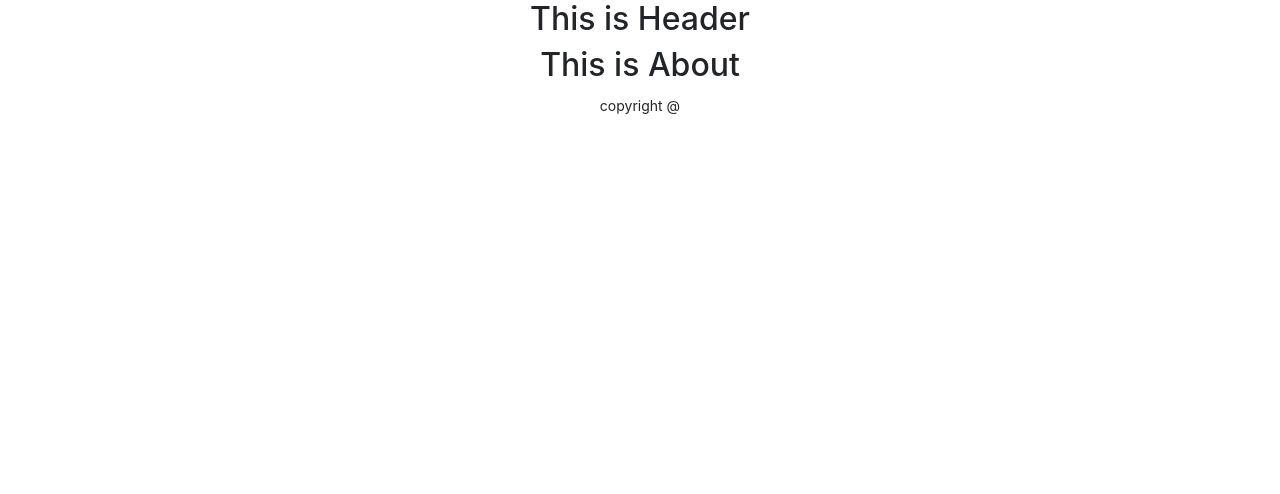
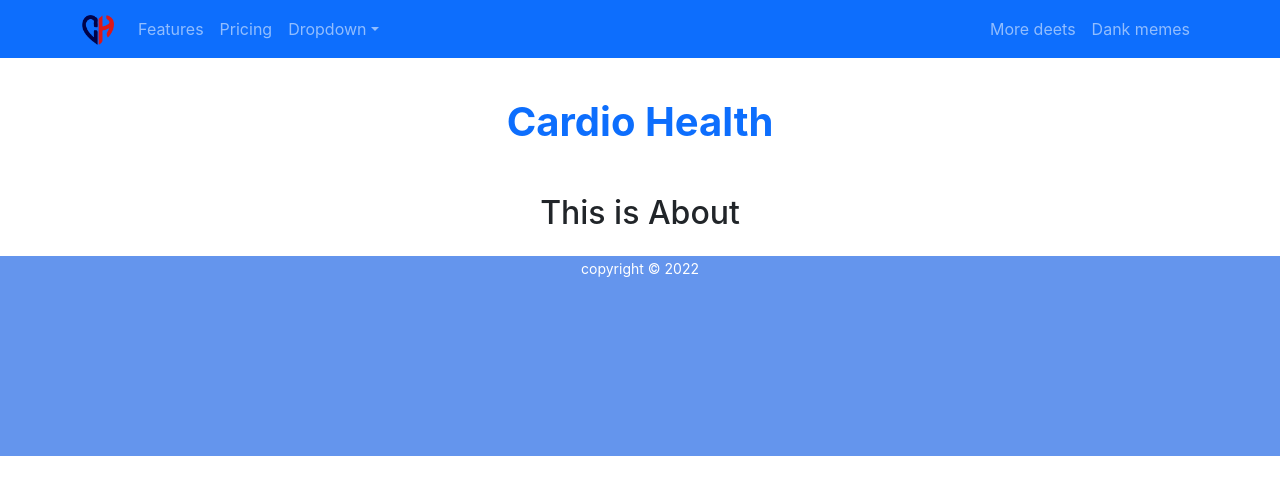
Before and after one commit to FazleRahmanEvan/Cardio-Health, a React (Create React App) app: page /about in a window 1280 px wide. Shown: the top 494 px of the page. Built offline with nearby package versions, Linux system fonts and the light colour scheme; the HTML template or start-up script is replaced by a standard one.

Commit message:
navbar and about

```diff
--- a/src/Pages/Home/Home/Banner/Banner.js
+++ b/src/Pages/Home/Home/Banner/Banner.js
@@ -15,7 +15,7 @@ const Banner = () => {
         <Carousel activeIndex={index} onSelect={handleSelect}>
         <Carousel.Item>
           <img
-            className="  d-block w-100 m-5 "
+            className="  d-block w-100  "
             src={heart}
             alt="First slide"
           />
@@ -26,7 +26,7 @@ const Banner = () => {
         </Carousel.Item>
         <Carousel.Item>
           <img
-            className="  d-block w-100 m-5 "
+            className="  d-block w-100  "
             src={cardiacarrest}
             alt="First slide"
           />
--- /dev/null
+++ b/src/Pages/Home/Home/Doctor/Doctor.css
@@ -0,0 +1,6 @@
+.doctor{
+    justify-content: center;
+    margin-top: 50px ;
+    margin-bottom: 50px;
+
+}
--- /dev/null
+++ b/src/Pages/Home/Home/Doctor/Doctor.js
@@ -0,0 +1,23 @@
+import React from 'react';
+import doctor from '../../../../images/anam.png';
+import './Doctor.css';
+
+const Doctor = () => {
+    return (
+      <div className="doctor d-flex ">
+          <div>
+            <h1  className='text-primary'>ABOUT
+                <br />
+                DR MD. ANAMUR RAHMAN </h1>
+            <h3>Cardiologist</h3>
+            <p>Assistant Professor, Sylhet MAG Osmani Medical College  Hospital</p>
+
+           </div>
+           <div>
+            <img src={doctor} alt=""/>
+           </div>
+       </div>
+    );
+};
+
+export default Doctor;
--- a/src/Pages/Home/Home/Home.js
+++ b/src/Pages/Home/Home/Home.js
@@ -1,12 +1,14 @@
 import React from 'react';
 import Services from '../Services/Services';
 import Banner from './Banner/Banner';
+import Doctor from './Doctor/Doctor';
 
 const Home = () => {
     return (
-        <div className='m-5'>
+        <div className=''>
             <Banner></Banner>
             <Services></Services>
+            <Doctor></Doctor>
         </div>
     );
 };
--- a/src/Pages/Home/Service/Service.css
+++ b/src/Pages/Home/Service/Service.css
@@ -2,7 +2,7 @@
     width: 350px;
     border: 1px solid lightgrey;
     border-radius: 10px;
-    padding-bottom: 10px;
+
     text-align: center;
 }
 .service img{
--- a/src/Pages/Home/Services/Services.js
+++ b/src/Pages/Home/Services/Services.js
@@ -11,8 +11,8 @@ const Services = () => {
         .then(data => setServices(data));
     }, [])
     return (
-        <div>
-            <h1>Services</h1>
+        <div className='mt-5'>
+            <h1 className='text-primary'>Services</h1>
            <div className="services-container">
 
             {
--- a/src/Pages/Shared/Footer/Footer.css
+++ b/src/Pages/Shared/Footer/Footer.css
@@ -0,0 +1,5 @@
+.footer{
+    background-color:cornflowerblue;
+    height: 200px;
+
+}
--- a/src/Pages/Shared/Footer/Footer.js
+++ b/src/Pages/Shared/Footer/Footer.js
@@ -1,9 +1,12 @@
 import React from 'react';
+import './Footer.css';
 
 const Footer = () => {
+    const today = new Date();
+    const year = today.getFullYear()
     return (
-        <footer>
-            <p><small>copyright @</small></p>
+        <footer className=' footer mt-4 text-white w-100 '>
+            <p ><small>copyright © {year}</small></p>
         </footer>
     );
 };
--- a/src/Pages/Shared/Header/Header.js
+++ b/src/Pages/Shared/Header/Header.js
@@ -1,10 +1,44 @@
 import React from 'react';
-
+import { Container, Nav, Navbar, NavDropdown } from 'react-bootstrap';
+import heart from '../../../images/heart.png'
 const Header = () => {
     return (
-        <header>
-            <h2>This is Header</h2>
-        </header>
+        <>
+
+
+            <Navbar collapseOnSelect expand="lg" sticky='top' bg="primary" variant="dark">
+                <Container>
+                    <Navbar.Brand href="#home">
+                        <img height={30} src={heart} alt="" />
+                    </Navbar.Brand>
+                    <Navbar.Toggle aria-controls="responsive-navbar-nav" />
+                    <Navbar.Collapse id="responsive-navbar-nav">
+                        <Nav className="me-auto">
+                            <Nav.Link href="#features">Features</Nav.Link>
+                            <Nav.Link href="#pricing">Pricing</Nav.Link>
+                            <NavDropdown title="Dropdown" id="collasible-nav-dropdown">
+                                <NavDropdown.Item href="#action/3.1">Action</NavDropdown.Item>
+                                <NavDropdown.Item href="#action/3.2">Another action</NavDropdown.Item>
+                                <NavDropdown.Item href="#action/3.3">Something</NavDropdown.Item>
+                                <NavDropdown.Divider />
+                                <NavDropdown.Item href="#action/3.4">Separated link</NavDropdown.Item>
+                            </NavDropdown>
+                        </Nav>
+                        <Nav>
+                            <Nav.Link href="#deets">More deets</Nav.Link>
+                            <Nav.Link eventKey={2} href="#memes">
+                                Dank memes
+                            </Nav.Link>
+                        </Nav>
+                    </Navbar.Collapse>
+                </Container>
+            </Navbar>
+
+            <br />
+            <header>
+                <h1 className='text-primary mt-3 mb-5 fs-1 fw-bolder'>Cardio Health</h1>
+            </header>
+        </>
     );
 };
 
```
Also changed, not shown: src/images/heart.png (added).
